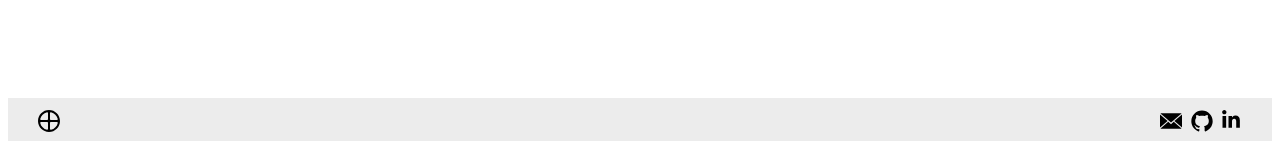
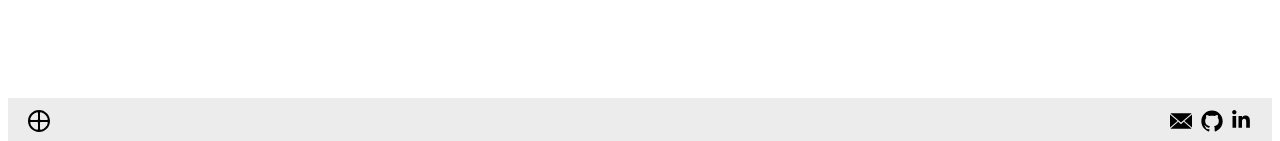
Before and after one commit to kalrish/website, a Jekyll site: the page built from es/contact.html, in a window 1280 px wide. Shown: the part 756-897 px from the top of the page. Built offline with Jekyll 4.4.1, drawn with Linux system fonts in a browser that asks for light colours.

Commit message:
Decrease lateral padding of the footer

```diff
--- a/_sass/base.scss
+++ b/_sass/base.scss
@@ -88,7 +88,7 @@ li {
 #site-footer {
 	flex: 0 0 auto;
 	margin-top: 70px;
-	padding: 12px 30px;
+	padding: 12px 20px;
 	background-color: #ECECEC;
 	display: flex;
 	justify-content: space-between;
```
